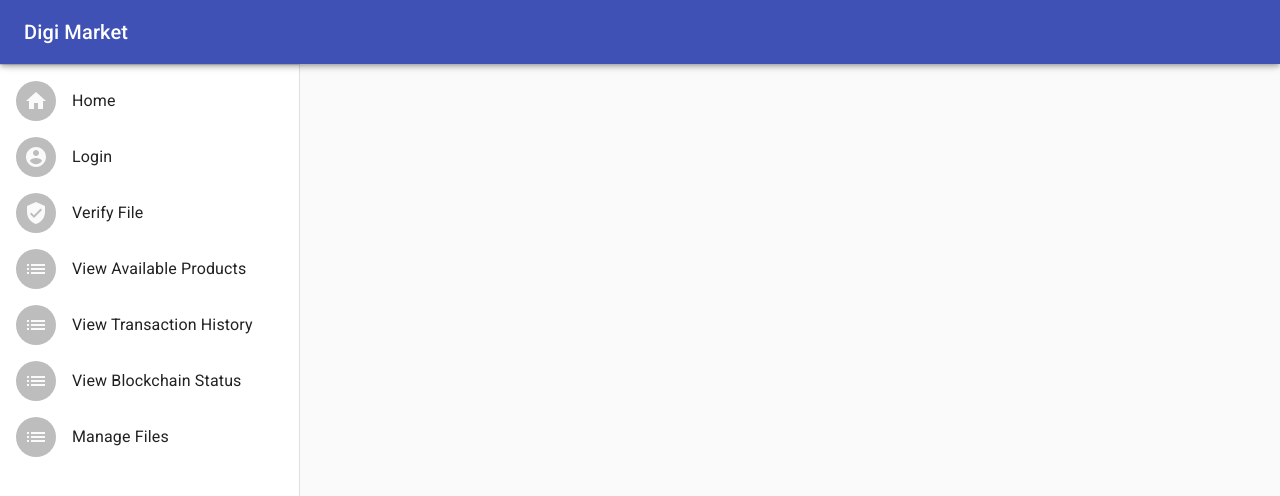
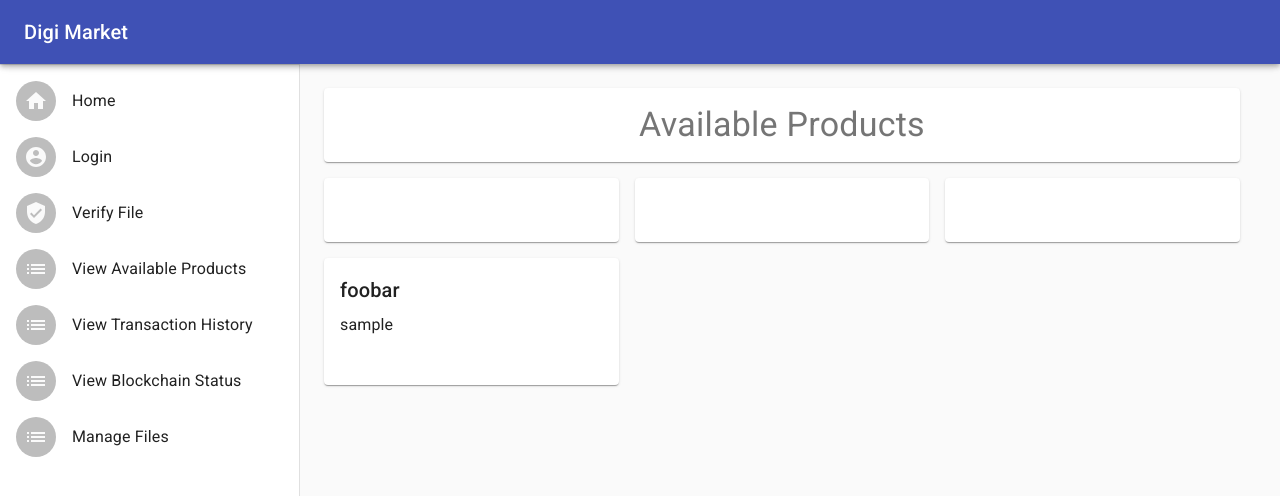
Before and after one commit to aaron-dodd/digimarket, a React (Create React App) app in the folder src/interface/client/: page /available-products in a window 1280 px wide. Shown: the top 496 px of the page. Built offline with nearby package versions, Linux system fonts and the light colour scheme.

Commit message:
Add components for products, blockchain, and transactions pages

```diff
--- a/src/interface/client/src/App.js
+++ b/src/interface/client/src/App.js
@@ -26,6 +26,9 @@ import CreateAccount from './components/create-account/CreateAccount';
 import Home from './components/home/Home';
 import Login from './components/login/Login';
 import VerifyFile from './components/verify-file/VerifyFile';
+import AvailableProducts from './components/available-products/AvailableProducts';
+import TransactionHistory from './components/transaction-history/TransactionHistory';
+import BlockchainStatus from './components/blockchain-status/BlockchainStatus';
 
 const drawerWidth = 300;
 
@@ -155,8 +158,11 @@ export default function App(props) {
                 <div className={classes.toolbar} />
                 <Switch>
                   <Route exact path="/" component={Home} />
+                  <Route exact path="/available-products" component={AvailableProducts} />
+                  <Route exact path="/blockchain-status" component={BlockchainStatus} />
+                  <Route exact path="/create-account" component={CreateAccount} />
                   <Route exact path="/login" component={Login} />
-                  <Route exact path="/create-account" component={CreateAccount} />
+                  <Route exact path="/transaction-history" component={TransactionHistory} />
                   <Route exact path="/verify-file" component={VerifyFile} />
                 </Switch>
             </main>
--- /dev/null
+++ b/src/interface/client/src/components/available-products/AvailableProducts.js
@@ -0,0 +1,51 @@
+import React from 'react';
+import { makeStyles } from '@material-ui/core/styles';
+
+import Grid from '@material-ui/core/Grid';
+import Paper from '@material-ui/core/Paper';
+import Typography from '@material-ui/core/Typography';
+
+import ProductListing from '../../components/product-listing/ProductListing';
+
+const useStyles = makeStyles((theme) => ({
+    root: {
+      flexGrow: 1,
+    },
+    margin: {
+        marginTop: theme.spacing(2),
+        marginBottom: theme.spacing(2),
+    },
+    paper: {
+      padding: theme.spacing(2),
+      textAlign: 'center',
+      color: theme.palette.text.secondary,
+    },
+  }));
+
+export default function AvailableProducts() {
+    const classes = useStyles();
+
+    return (
+        <Grid container className={classes.root} xs={12} spacing={2}>
+            <Grid item xs={12}>
+                <Paper className={classes.paper}>
+                    <Typography variant="h4">
+                        Available Products
+                    </Typography>
+                </Paper>
+            </Grid>
+            <Grid item xs={12} sm={4} md={12} lg={4}>
+                <ProductListing />
+            </Grid>
+            <Grid item xs={12} sm={4} md={12} lg={4}>
+                <ProductListing />
+            </Grid>
+            <Grid item xs={12} sm={4} md={12} lg={4}>
+                <ProductListing />
+            </Grid>
+            <Grid item xs={12} sm={4} md={12} lg={4}>
+                <ProductListing productTitle={"foobar"} productDetails={"sample"} />
+            </Grid>
+        </Grid>
+    )
+}
--- /dev/null
+++ b/src/interface/client/src/components/blockchain-status/BlockchainStatus.js
@@ -0,0 +1,35 @@
+import React from 'react';
+import { makeStyles } from '@material-ui/core/styles';
+
+import Grid from '@material-ui/core/Grid';
+import Paper from '@material-ui/core/Paper';
+import Typography from '@material-ui/core/Typography';
+
+const useStyles = makeStyles((theme) => ({
+    root: {
+      flexGrow: 1,
+    },
+    margin: {
+        marginTop: theme.spacing(2),
+        marginBottom: theme.spacing(2),
+    },
+    paper: {
+      padding: theme.spacing(2),
+      textAlign: 'center',
+      color: theme.palette.text.secondary,
+    },
+  }));
+
+export default function BlockchainStatus() {
+    const classes = useStyles();
+
+    return (
+        <div className={classes.root}>
+            <Paper className={classes.paper}>
+                    <Typography variant="h4" gutterBottom>
+                        Blockchain Status
+                    </Typography>
+            </Paper>
+        </div>
+    )
+}
--- /dev/null
+++ b/src/interface/client/src/components/product-listing/ProductListing.js
@@ -0,0 +1,40 @@
+import React from 'react';
+import { makeStyles } from '@material-ui/core/styles';
+
+import Card from '@material-ui/core/Card';
+import CardActions from '@material-ui/core/CardActions';
+import CardContent from '@material-ui/core/CardContent';
+import Typography from '@material-ui/core/Typography';
+
+const useStyles = makeStyles((theme) => ({
+    root: {
+      flexGrow: 1,
+    },
+    margin: {
+      marginTop: theme.spacing(2),
+      marginBottom: theme.spacing(2),
+    },
+    paper: {
+      padding: theme.spacing(2),
+      textAlign: 'center',
+      color: theme.palette.text.secondary,
+    },
+}));
+
+export default function ProductListing(props) {
+    return (
+        <Card>
+            <CardContent>
+                <Typography variant="h6" gutterBottom>
+                    {props.productTitle}
+                </Typography>
+                <Typography paragraph>
+                    {props.productDetails}
+                </Typography>
+            </CardContent>
+            <CardActions>
+
+            </CardActions>
+        </Card>
+    )
+}
--- /dev/null
+++ b/src/interface/client/src/components/transaction-history/TransactionHistory.js
@@ -0,0 +1,54 @@
+import React from 'react';
+import { makeStyles } from '@material-ui/core/styles';
+
+import Paper from '@material-ui/core/Paper';
+
+import Table from '@material-ui/core/Table';
+import TableBody from '@material-ui/core/TableBody';
+import TableCell from '@material-ui/core/TableCell';
+import TableContainer from '@material-ui/core/TableContainer';
+import TableHead from '@material-ui/core/TableHead';
+import TablePagination from '@material-ui/core/TablePagination';
+import TableRow from '@material-ui/core/TableRow';
+import TableSortLabel from '@material-ui/core/TableSortLabel';
+
+import Typography from '@material-ui/core/Typography';
+
+const useStyles = makeStyles((theme) => ({
+    root: {
+      flexGrow: 1,
+    },
+    margin: {
+        marginTop: theme.spacing(2),
+        marginBottom: theme.spacing(2),
+    },
+    paper: {
+      padding: theme.spacing(2),
+      textAlign: 'center',
+      color: theme.palette.text.secondary,
+    },
+  }));
+
+export default function TransactionHistory() {
+    const classes = useStyles();
+
+    return (
+        <div className={classes.root}>
+            <Paper className={classes.paper}>
+                    <Typography variant="h4" gutterBottom>
+                        Transaction History
+                    </Typography>
+                    <Table>
+                        <TableHead>
+                            <TableRow>
+                                <TableCell>ID</TableCell>
+                                <TableCell>User</TableCell>
+                                <TableCell>Timestamp</TableCell>
+                                <TableCell>Type</TableCell>
+                            </TableRow>
+                        </TableHead>
+                    </Table>
+            </Paper>
+        </div>
+    )
+}
```
